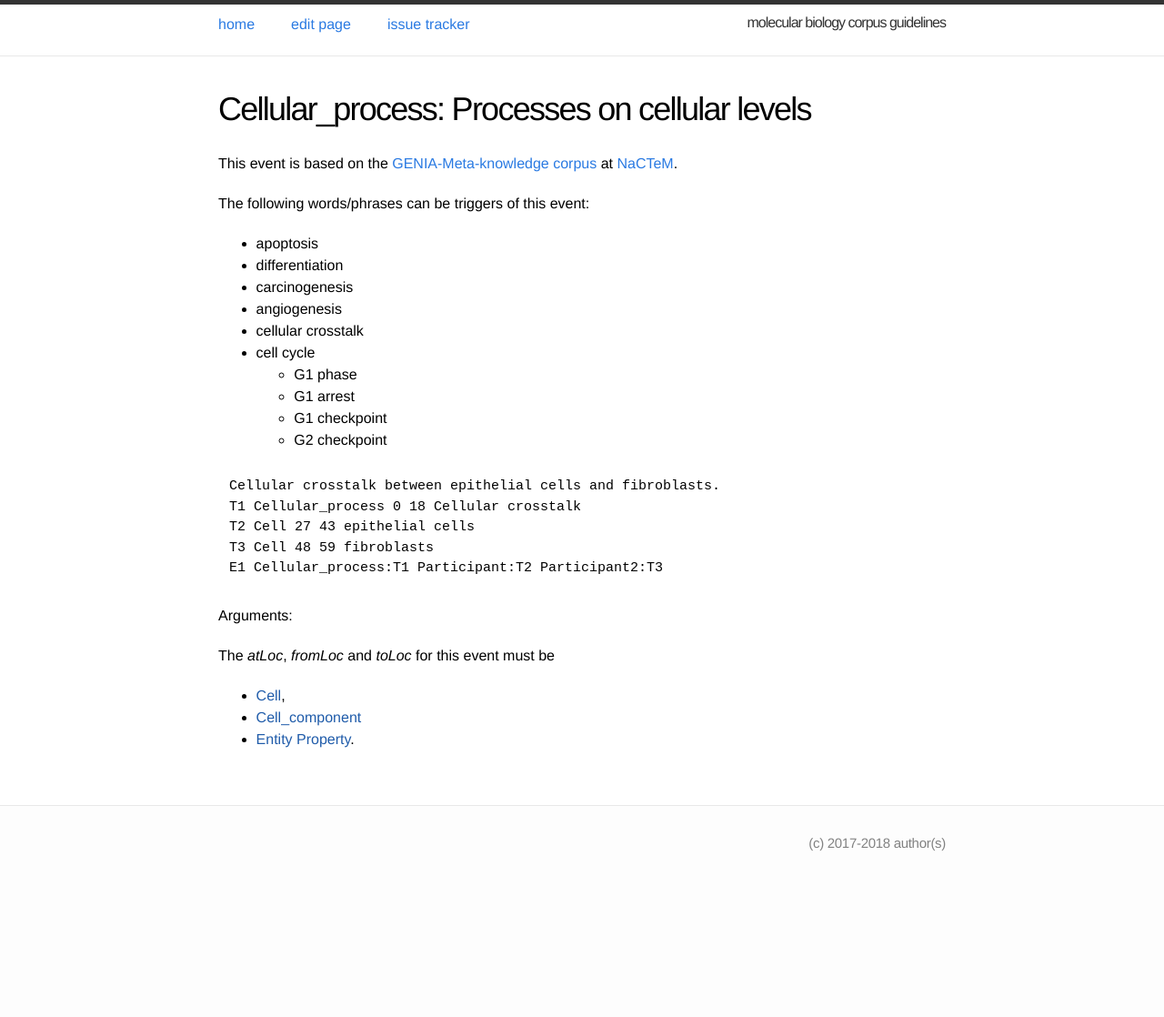
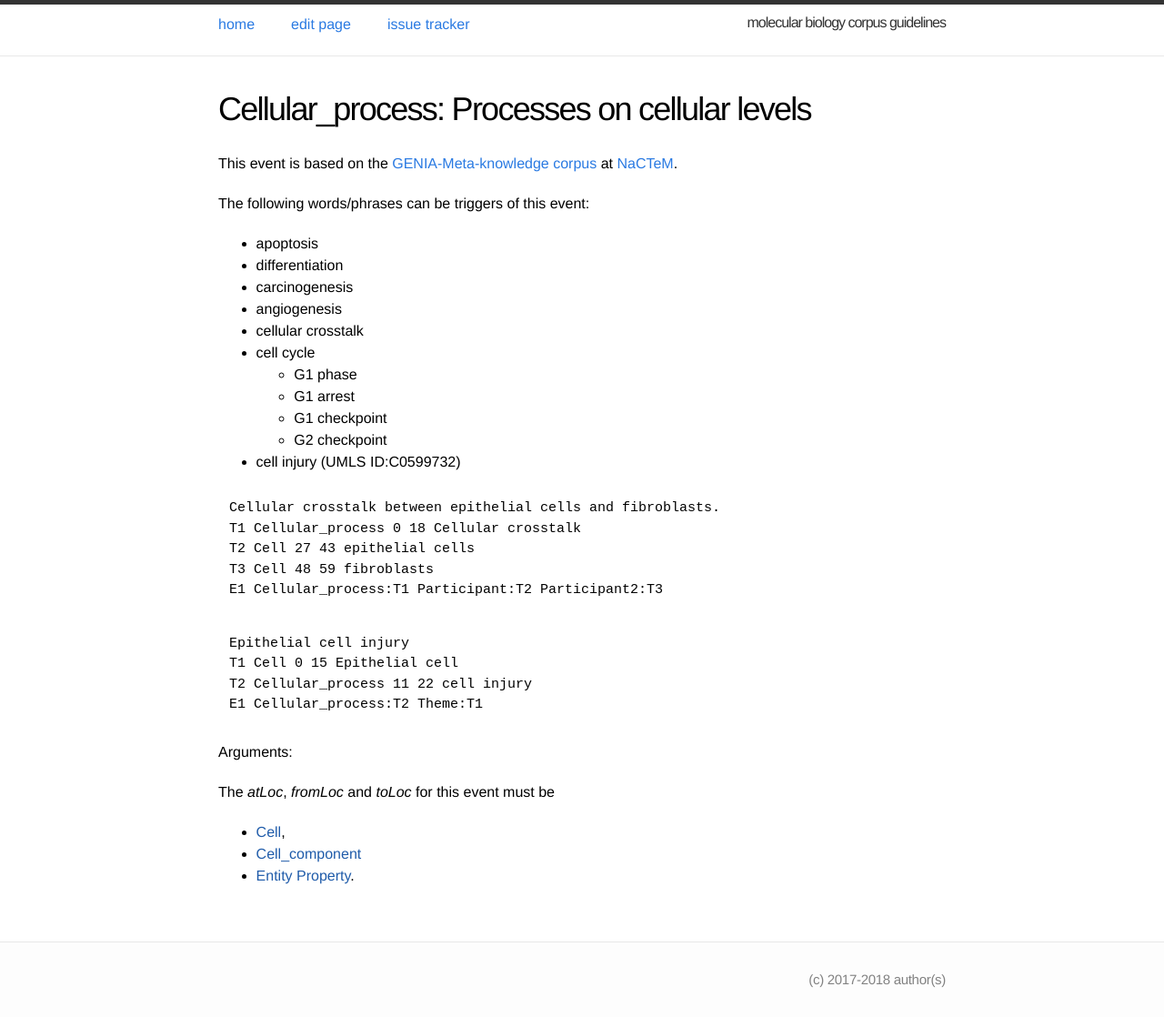
Before and after one commit to ezcatdb/molbiol_lung_corpus-guidelines, a Jekyll site: the page built from _event/Cellular_process.md, in a window 1280 px wide. Shown: the whole page at 91% size. Built offline with Jekyll 4.4.1, drawn with Linux system fonts in a browser that asks for light colours; before the commit the page ends 968 px from its top, so only the background shows below that.

Commit message:
included trigger with UMLS ID and sample sentence in _event/Cellular_process.md

```diff
--- a/_event/Cellular_process.md
+++ b/_event/Cellular_process.md
@@ -20,6 +20,7 @@ The following words/phrases can be triggers of this event:
   - G1 arrest
   - G1 checkpoint
   - G2 checkpoint
+- cell injury (UMLS ID:C0599732)
 
 ~~~ ann
 Cellular crosstalk between epithelial cells and fibroblasts.
@@ -27,6 +28,12 @@ T1 Cellular_process 0 18 Cellular crosstalk
 T2 Cell 27 43 epithelial cells
 T3 Cell 48 59 fibroblasts
 E1 Cellular_process:T1 Participant:T2 Participant2:T3
+~~~
+~~~ ann
+Epithelial cell injury
+T1 Cell 0 15 Epithelial cell
+T2 Cellular_process 11 22 cell injury
+E1 Cellular_process:T2 Theme:T1
 ~~~
 
 Arguments:
```
